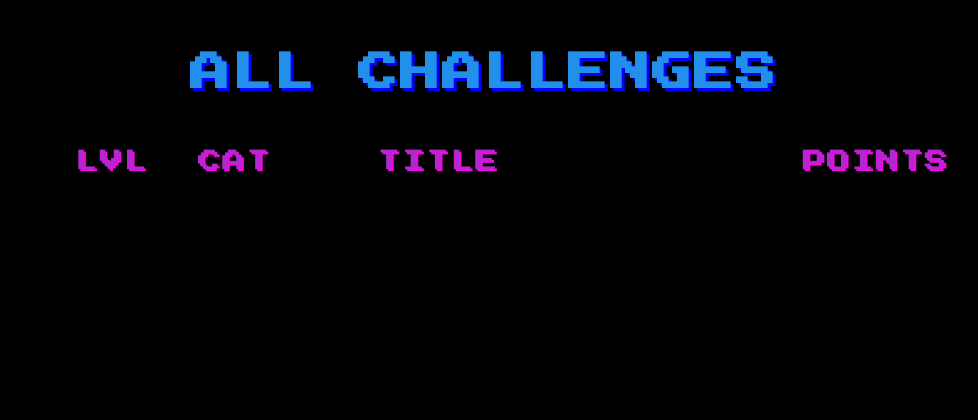
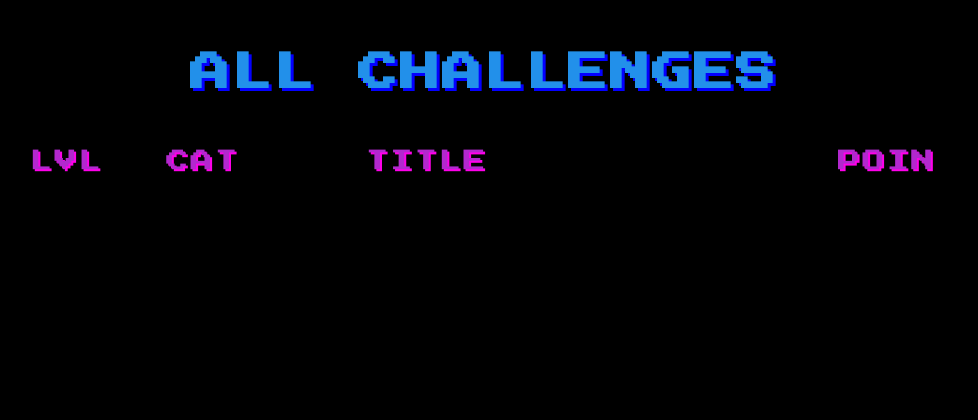
Before and after one commit to k1k9/CTFPlatform, a PHP site: page /t in a window 1280 px wide. Shown: the top 420 px of the page, without its empty margins (156-1134 px from the left). Run offline with PHP 8.4, Linux system fonts and the light colour scheme; data that the repository does not hold is empty.

Commit message:
Updated taks list

```diff
--- a/src/public/css/task.css
+++ b/src/public/css/task.css
@@ -182,10 +182,11 @@ section.taskList {
 section.taskList ul {
     display: grid;
     list-style: none;
-    width: 90%;
-    margin: 0 auto;
+    width: 100%;
     row-gap: .5rem;
     text-transform: uppercase;
+    box-sizing: border-box;
+    overflow: hidden;
 }
 
 section.taskList ul .header {
@@ -196,7 +197,7 @@ section.taskList ul .header {
     margin-bottom: 1.5rem;
     width: 100%;
     display: grid;
-    grid-template-columns: 15% 22% 52% 16%;
+    grid-template-columns: 15% 22% 52% 11%;
 }
 
 section.taskList ul .element {
```
